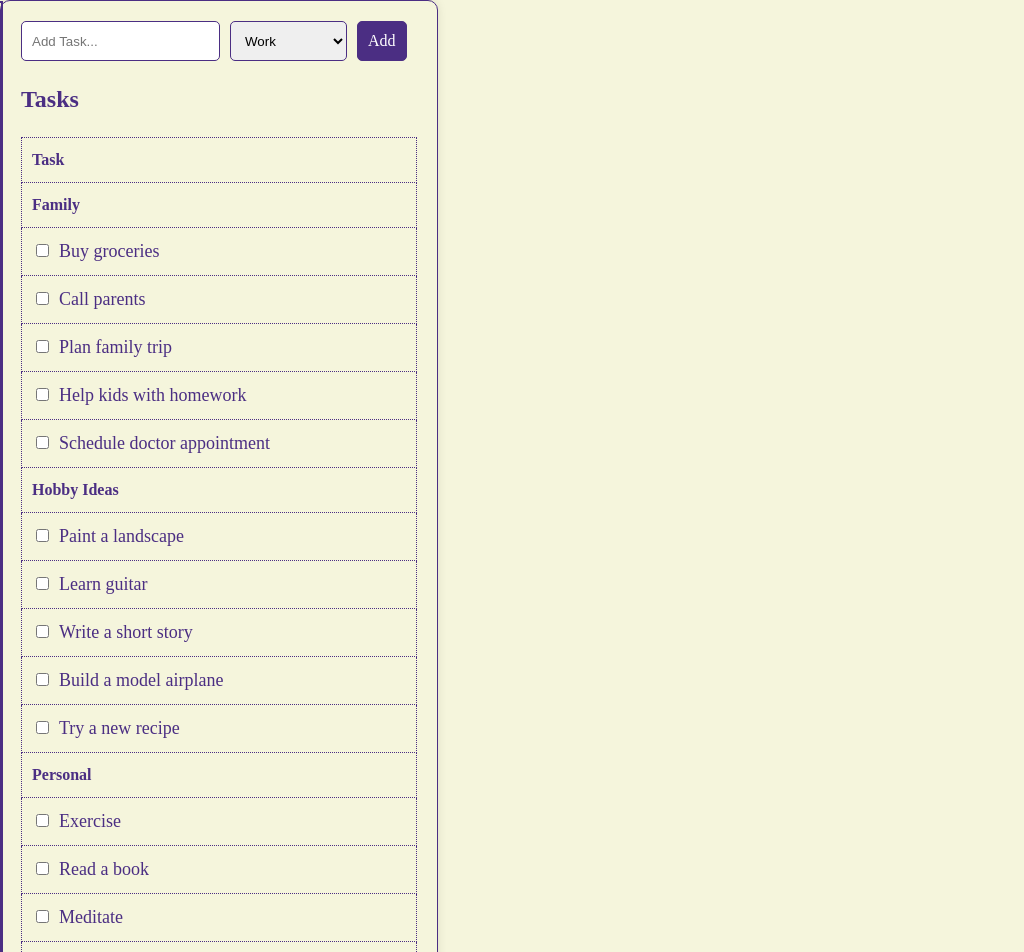
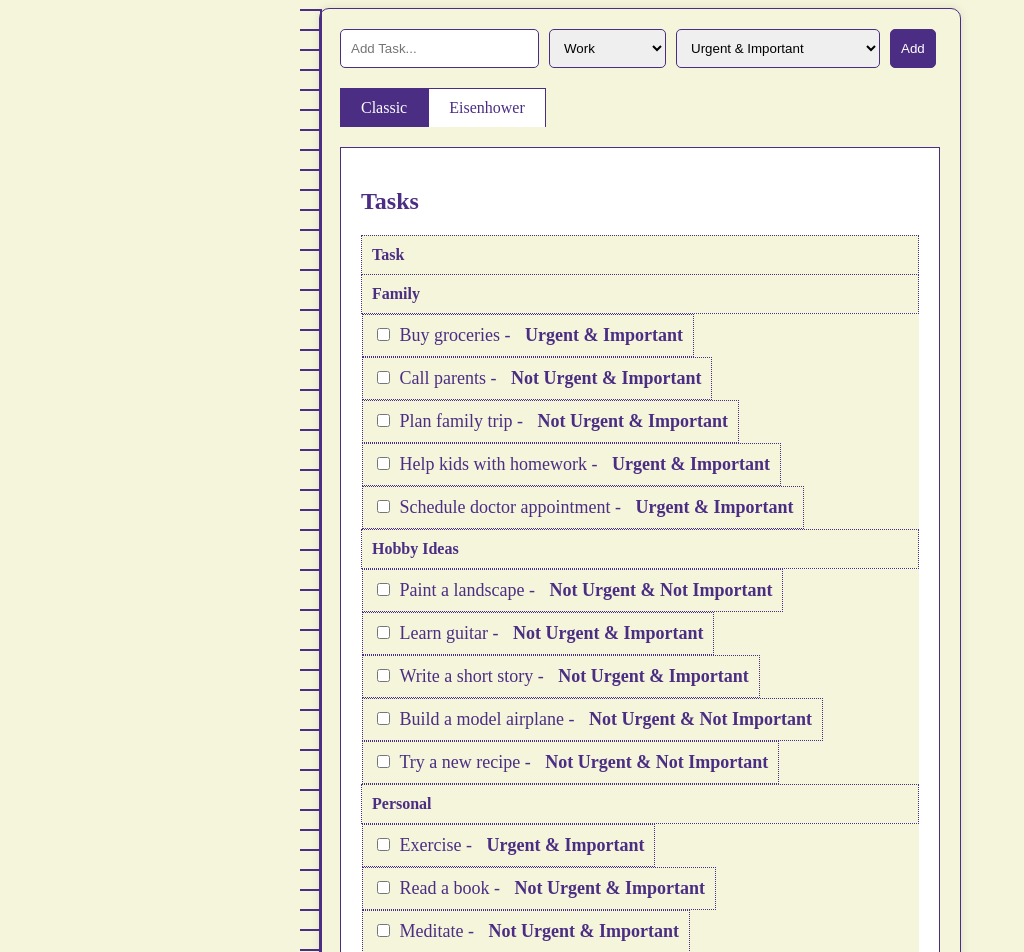
Before and after one commit to nikhilpandey-dev/todo_thinking_in_react, a React (Vite) app: page / in a window 1280 px wide. Shown: the top 952 px of the page, without its empty margins (0-1024 px from the left). Built offline with nearby package versions, Linux system fonts and the light colour scheme.

Commit message:
Added the ability to show in the Eisenhower matrix.

```diff
--- a/src/components/AddTask.jsx
+++ b/src/components/AddTask.jsx
@@ -1,13 +1,15 @@
 import React, { useState } from 'react';
+import { EisenhowerLabel } from '../constants/EisenhowerLabel';
 import '../styles/App.css';
 
 function AddTask({ onAddTask }) {
   const [taskName, setTaskName] = useState('');
   const [taskCategory, setTaskCategory] = useState('Work');
+  const [eisenhowerLabel, setEisenhowerLabel] = useState(EisenhowerLabel.URGENT_IMPORTANT);
 
   const handleSubmit = (event) => {
     event.preventDefault();
-    onAddTask(taskName, taskCategory);
+    onAddTask(taskName, taskCategory, eisenhowerLabel);
     setTaskName('');
   };
 
@@ -30,6 +32,15 @@ function AddTask({ onAddTask }) {
         <option value="Personal">Personal</option>
         <option value="Hobby Ideas">Hobby Ideas</option>
       </select>
+      <select
+        value={eisenhowerLabel}
+        onChange={(e) => setEisenhowerLabel(e.target.value)}
+        className="task-select"
+      >
+        {Object.values(EisenhowerLabel).map((label) => (
+          <option key={label} value={label}>{label}</option>
+        ))}
+      </select>
       <button type="submit" className="add-button">Add</button>
     </form>
   );
--- a/src/components/TaskRow.jsx
+++ b/src/components/TaskRow.jsx
@@ -21,7 +21,7 @@ function TaskRow({ task, onDelete, onComplete, isCompleted }) {
           onChange={handleComplete}
           className="complete-checkbox"
         />
-        {task.name}
+        {task.name} - <span className="eisenhower-label">{task.eisenhowerLabel}</span>
         <button onClick={onDelete} className="delete-button">Delete</button>
       </td>
     </tr>
--- a/src/components/TodoApp.jsx
+++ b/src/components/TodoApp.jsx
@@ -8,9 +8,10 @@ function TodoApp({ tasks }) {
   const [taskList, setTaskList] = useState(tasks);
   const [completedTasks, setCompletedTasks] = useState([]);
   const [showCompletedTasks, setShowCompletedTasks] = useState(true);
+  const [activeTab, setActiveTab] = useState('classic');
 
-  const handleAddTask = (taskName, taskCategory) => {
-    const newTask = { id: Date.now(), category: taskCategory, name: taskName };
+  const handleAddTask = (taskName, taskCategory, eisenhowerLabel) => {
+    const newTask = { id: Date.now(), category: taskCategory, name: taskName, eisenhowerLabel };
     setTaskList((prevTasks) => [...prevTasks, newTask]);
   };
 
@@ -37,11 +38,58 @@ function TodoApp({ tasks }) {
     setShowCompletedTasks((prevShow) => !prevShow);
   };
 
+  const renderTasksByLabel = (label) => {
+    return taskList
+      .filter((task) => task.eisenhowerLabel === label)
+      .map((task) => (
+        <div key={task.id} className={`eisenhower-task category-${task.category.toLowerCase()}`}>
+          {task.name}
+        </div>
+      ));
+  };
+
   return (
     <div className="todo-app">
       <AddTask onAddTask={handleAddTask} />
-      <h2>Tasks</h2>
-      <TaskTable tasks={taskList} onDeleteTask={handleDeleteTask} onCompleteTask={handleCompleteTask} isCompleted={false} />
+      <div className="tabs">
+        <div className={`tab ${activeTab === 'classic' ? 'active' : ''}`} onClick={() => setActiveTab('classic')}>
+          Classic
+        </div>
+        <div className={`tab ${activeTab === 'eisenhower' ? 'active' : ''}`} onClick={() => setActiveTab('eisenhower')}>
+          Eisenhower
+        </div>
+      </div>
+      <div className="tab-content">
+        {activeTab === 'classic' && (
+          <>
+            <h2>Tasks</h2>
+            <TaskTable tasks={taskList} onDeleteTask={handleDeleteTask} onCompleteTask={handleCompleteTask} />
+          </>
+        )}
+        {activeTab === 'eisenhower' && (
+          <>
+            <h2>Eisenhower Matrix</h2>
+            <div className="eisenhower-matrix">
+              <div className="eisenhower-cell">
+                <h3>Urgent & Important</h3>
+                {renderTasksByLabel('Urgent & Important')}
+              </div>
+              <div className="eisenhower-cell">
+                <h3>Not Urgent & Important</h3>
+                {renderTasksByLabel('Not Urgent & Important')}
+              </div>
+              <div className="eisenhower-cell">
+                <h3>Urgent & Not Important</h3>
+                {renderTasksByLabel('Urgent & Not Important')}
+              </div>
+              <div className="eisenhower-cell">
+                <h3>Not Urgent & Not Important</h3>
+                {renderTasksByLabel('Not Urgent & Not Important')}
+              </div>
+            </div>
+          </>
+        )}
+      </div>
       <h2>Show Completed Tasks</h2>
       <ToggleSwitch isChecked={showCompletedTasks} onToggle={handleToggleShowCompletedTasks} />
       {showCompletedTasks && (
--- /dev/null
+++ b/src/constants/EisenhowerLabel.js
@@ -0,0 +1,6 @@
+export const EisenhowerLabel = Object.freeze({
+    URGENT_IMPORTANT: 'Urgent & Important',
+    NOT_URGENT_IMPORTANT: 'Not Urgent & Important',
+    URGENT_NOT_IMPORTANT: 'Urgent & Not Important',
+    NOT_URGENT_NOT_IMPORTANT: 'Not Urgent & Not Important',
+  });
--- a/src/main.jsx
+++ b/src/main.jsx
@@ -1,10 +1,9 @@
-import { StrictMode } from 'react'
-import { createRoot } from 'react-dom/client'
-import App from './App.jsx'
-import './index.css'
+import React from 'react';
+import ReactDOM from 'react-dom';
+import TodoApp from './components/TodoApp';
+import { TASKS } from './tasks';
+import './styles/App.css';
 
-createRoot(document.getElementById('root')).render(
-  <StrictMode>
-    <App />
-  </StrictMode>,
-)
+ReactDOM.createRoot(document.getElementById('root')).render(
+  <TodoApp tasks={TASKS} />
+);
--- a/src/styles/App.css
+++ b/src/styles/App.css
@@ -81,6 +81,19 @@ body {
   font-family: 'Indie Flower', cursive; /* Handwritten font */
   font-size: 18px;
   transition: transform 0.5s ease-in-out; /* Animation */
+  display: flex;
+  justify-content: space-between;
+  align-items: center;
+}
+
+.task-row .task-details {
+  flex-grow: 1;
+}
+
+.task-row .eisenhower-label {
+  margin-left: 10px;
+  font-weight: bold;
+  color: #4b2e83; /* Dark Purple */
 }
 
 .task-row.fly {
@@ -162,3 +175,71 @@ input:checked + .slider {
 input:checked + .slider:before {
   transform: translateX(26px);
 }
+
+/* Tabbed View */
+.tabs {
+  display: flex;
+  margin-bottom: 20px;
+}
+
+.tab {
+  padding: 10px 20px;
+  cursor: pointer;
+  border: 1px solid #4b2e83;
+  border-bottom: none;
+  background-color: #fff;
+  color: #4b2e83;
+}
+
+.tab.active {
+  background-color: #4b2e83;
+  color: #fff;
+}
+
+.tab-content {
+  border: 1px solid #4b2e83;
+  padding: 20px;
+  background-color: #fff;
+}
+
+/* Eisenhower Matrix */
+.eisenhower-matrix {
+  display: grid;
+  grid-template-columns: 1fr 1fr;
+  grid-template-rows: 1fr 1fr;
+  gap: 10px;
+  margin-bottom: 20px;
+}
+
+.eisenhower-cell {
+  border: 1px solid #4b2e83;
+  border-radius: 5px;
+  padding: 10px;
+  background-color: #fff;
+}
+
+.eisenhower-cell h3 {
+  margin-top: 0;
+  color: #4b2e83;
+}
+
+.eisenhower-task {
+  margin: 5px 0;
+}
+
+/* Unique Colors for Categories */
+.category-work {
+  color: #ff6347; /* Tomato */
+}
+
+.category-personal {
+  color: #4682b4; /* Steel Blue */
+}
+
+.category-urgent {
+  color: #ff4500; /* Orange Red */
+}
+
+.category-other {
+  color: #32cd32; /* Lime Green */
+}
--- a/src/tasks.js
+++ b/src/tasks.js
@@ -1,22 +1,24 @@
+import { EisenhowerLabel } from './constants/EisenhowerLabel';
+
 export const TASKS = [
-  { id: 1, category: "Work", name: "Finish project report" },
-  { id: 2, category: "Work", name: "Email client" },
-  { id: 3, category: "Work", name: "Prepare presentation" },
-  { id: 4, category: "Work", name: "Attend team meeting" },
-  { id: 5, category: "Work", name: "Review code" },
-  { id: 6, category: "Family", name: "Buy groceries" },
-  { id: 7, category: "Family", name: "Call parents" },
-  { id: 8, category: "Family", name: "Plan family trip" },
-  { id: 9, category: "Family", name: "Help kids with homework" },
-  { id: 10, category: "Family", name: "Schedule doctor appointment" },
-  { id: 11, category: "Personal", name: "Exercise" },
-  { id: 12, category: "Personal", name: "Read a book" },
-  { id: 13, category: "Personal", name: "Meditate" },
-  { id: 14, category: "Personal", name: "Journal" },
-  { id: 15, category: "Personal", name: "Organize closet" },
-  { id: 16, category: "Hobby Ideas", name: "Paint a landscape" },
-  { id: 17, category: "Hobby Ideas", name: "Learn guitar" },
-  { id: 18, category: "Hobby Ideas", name: "Write a short story" },
-  { id: 19, category: "Hobby Ideas", name: "Build a model airplane" },
-  { id: 20, category: "Hobby Ideas", name: "Try a new recipe" }
+  { id: 1, category: "Work", name: "Finish project report", eisenhowerLabel: EisenhowerLabel.URGENT_IMPORTANT },
+  { id: 2, category: "Work", name: "Email client", eisenhowerLabel: EisenhowerLabel.URGENT_IMPORTANT },
+  { id: 3, category: "Work", name: "Prepare presentation", eisenhowerLabel: EisenhowerLabel.NOT_URGENT_IMPORTANT },
+  { id: 4, category: "Work", name: "Attend team meeting", eisenhowerLabel: EisenhowerLabel.NOT_URGENT_IMPORTANT },
+  { id: 5, category: "Work", name: "Review code", eisenhowerLabel: EisenhowerLabel.URGENT_NOT_IMPORTANT },
+  { id: 6, category: "Family", name: "Buy groceries", eisenhowerLabel: EisenhowerLabel.URGENT_IMPORTANT },
+  { id: 7, category: "Family", name: "Call parents", eisenhowerLabel: EisenhowerLabel.NOT_URGENT_IMPORTANT },
+  { id: 8, category: "Family", name: "Plan family trip", eisenhowerLabel: EisenhowerLabel.NOT_URGENT_IMPORTANT },
+  { id: 9, category: "Family", name: "Help kids with homework", eisenhowerLabel: EisenhowerLabel.URGENT_IMPORTANT },
+  { id: 10, category: "Family", name: "Schedule doctor appointment", eisenhowerLabel: EisenhowerLabel.URGENT_IMPORTANT },
+  { id: 11, category: "Personal", name: "Exercise", eisenhowerLabel: EisenhowerLabel.URGENT_IMPORTANT },
+  { id: 12, category: "Personal", name: "Read a book", eisenhowerLabel: EisenhowerLabel.NOT_URGENT_IMPORTANT },
+  { id: 13, category: "Personal", name: "Meditate", eisenhowerLabel: EisenhowerLabel.NOT_URGENT_IMPORTANT },
+  { id: 14, category: "Personal", name: "Journal", eisenhowerLabel: EisenhowerLabel.NOT_URGENT_NOT_IMPORTANT },
+  { id: 15, category: "Personal", name: "Organize closet", eisenhowerLabel: EisenhowerLabel.NOT_URGENT_NOT_IMPORTANT },
+  { id: 16, category: "Hobby Ideas", name: "Paint a landscape", eisenhowerLabel: EisenhowerLabel.NOT_URGENT_NOT_IMPORTANT },
+  { id: 17, category: "Hobby Ideas", name: "Learn guitar", eisenhowerLabel: EisenhowerLabel.NOT_URGENT_IMPORTANT },
+  { id: 18, category: "Hobby Ideas", name: "Write a short story", eisenhowerLabel: EisenhowerLabel.NOT_URGENT_IMPORTANT },
+  { id: 19, category: "Hobby Ideas", name: "Build a model airplane", eisenhowerLabel: EisenhowerLabel.NOT_URGENT_NOT_IMPORTANT },
+  { id: 20, category: "Hobby Ideas", name: "Try a new recipe", eisenhowerLabel: EisenhowerLabel.NOT_URGENT_NOT_IMPORTANT }
 ];
```
